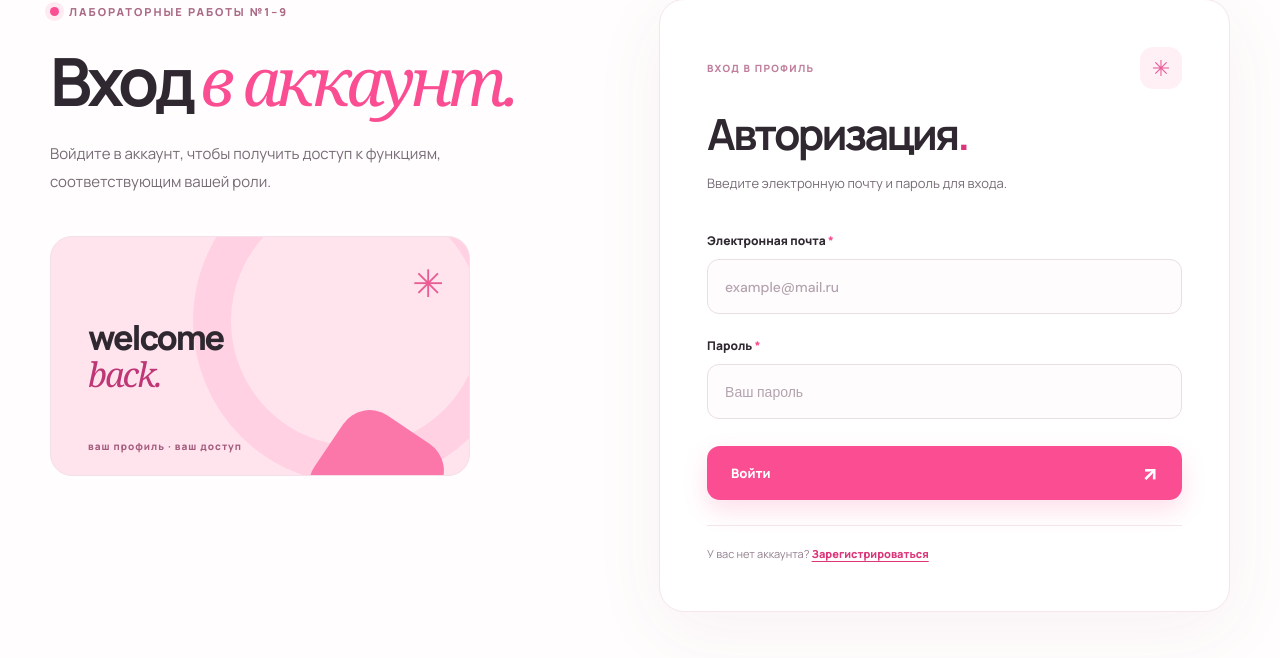
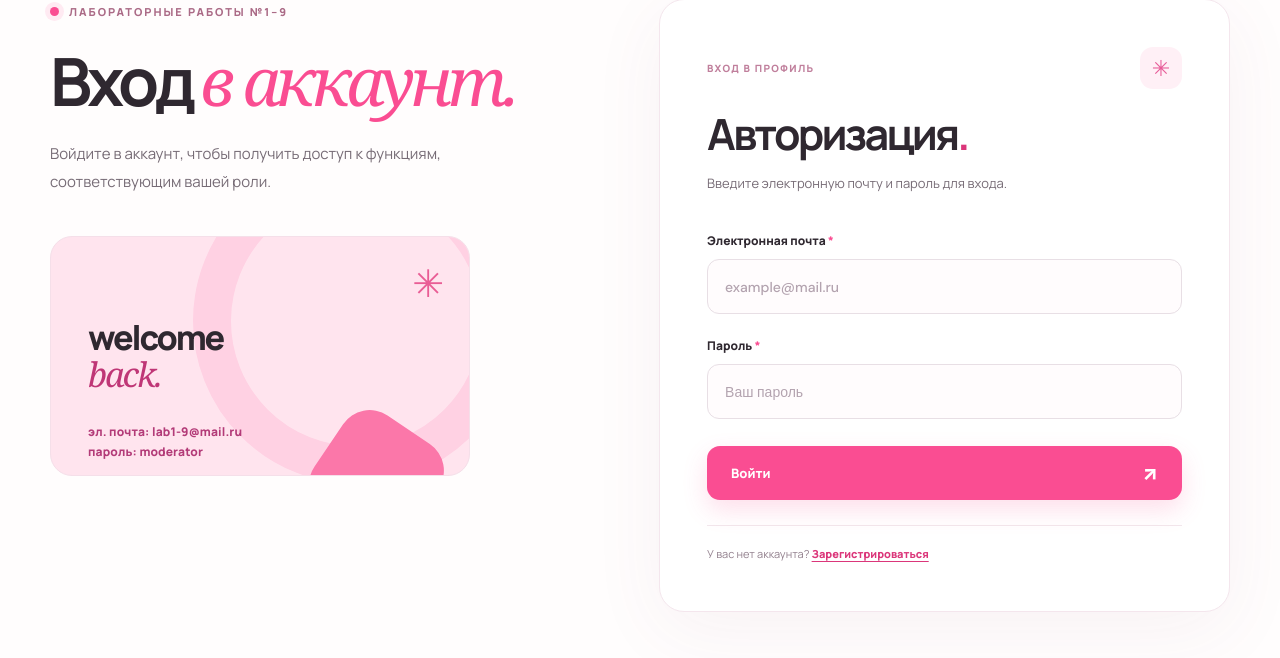
Before and after one commit to alinakashafutdinova/Servernaya_web-razrabotka, a Laravel app: page /login in a window 1280 px wide. Shown: the part 213-871 px from the top of the page. Run offline with Laravel 9, Linux system fonts and the light colour scheme.

Commit message:
fix(login): show requested moderator credentials on pink card

```diff
--- a/resources/views/auth/login.blade.php
+++ b/resources/views/auth/login.blade.php
@@ -11,7 +11,7 @@
         <div class="signup-sticker" aria-hidden="true">
             <span class="signup-sticker-star">✳</span>
             <span>welcome<br><em>back.</em></span>
-            <span class="signup-sticker-foot">ваш профиль · ваш доступ</span>
+            <span class="signup-sticker-foot login-demo-credentials">эл. почта: lab1-9@mail.ru<br>пароль: moderator</span>
         </div>
     </div>
     <div class="signup-card">
```
